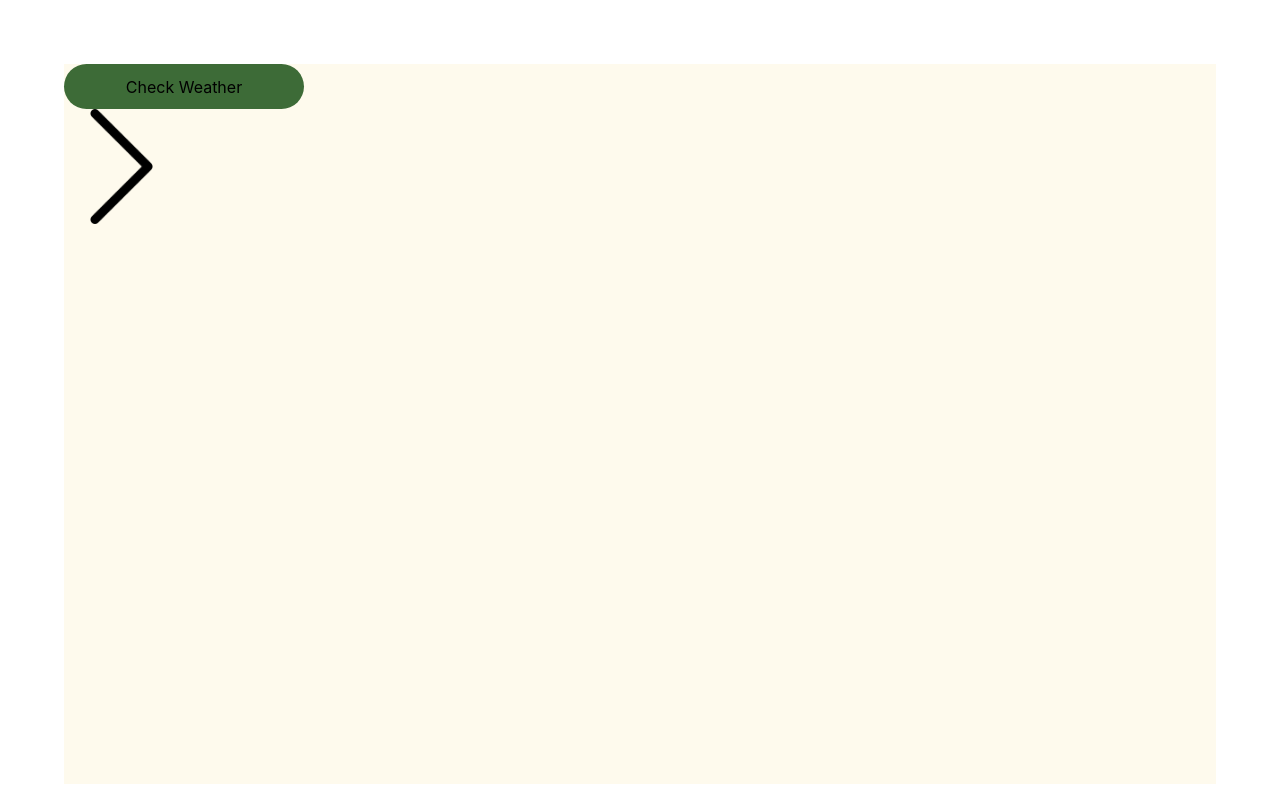
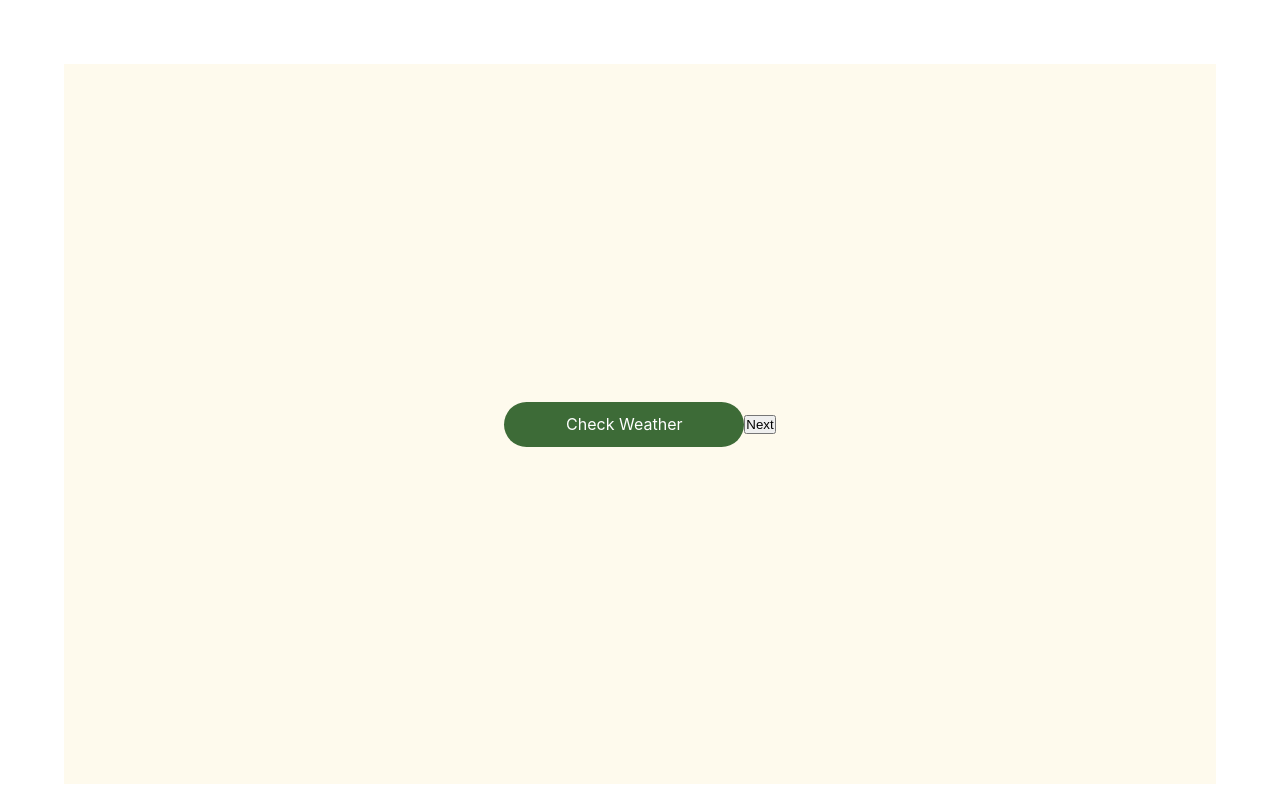
Before and after one commit to Player514/3IPWebsite, a React (Create React App) app in the folder green_kayak_website/: page / in a window 1280 px wide. Built offline with nearby package versions, Linux system fonts and the light colour scheme.

Commit message:
Created on-arrival page and navigation
Also changed some buttons and layout

```diff
--- a/green_kayak_website/src/App.js
+++ b/green_kayak_website/src/App.js
@@ -2,6 +2,7 @@ import { React } from 'react'
 import { BrowserRouter as Router, Routes, Route } from 'react-router-dom';
 import BeforeArrival from './pages/before-arrival'
 import LandingPage from './pages/booking-page';
+import OnArrival from './pages/on-arrival';
 
 
 const App = () => {
@@ -11,6 +12,7 @@ const App = () => {
           <Routes>
             <Route path="/" element={ <LandingPage />} exact />
             <Route path="/before-arrival" element={ <BeforeArrival /> } exact />
+            <Route path="/on-arrival" element={ <OnArrival /> } exact />
           </Routes>
           </div>
         </Router>
--- a/green_kayak_website/src/components/TextBox.js
+++ b/green_kayak_website/src/components/TextBox.js
@@ -4,7 +4,7 @@ import '../styles/textbox.css'
 function TextBox(props) {
     return(
         <div className="text-box">
-            <p className="text-box-text">{props.text}</p>
+            <p>{props.text}</p>
         </div>
     )
 }
--- a/green_kayak_website/src/pages/before-arrival.js
+++ b/green_kayak_website/src/pages/before-arrival.js
@@ -1,11 +1,16 @@
 import React from 'react'
+import { useNavigate } from 'react-router';
+import RightArrowButton from '../components/RightArrowButton';
 import '../styles/before-arrival.css'
 
+
 function BeforeArrival() {
+  const navigate = useNavigate();
+
     return (
       <div className="before-arrival">
         <div className="before-arrival-content">
-          <p>Content of page</p>
+        <RightArrowButton onClick={() => navigate('/on-arrival')} />
         </div>
       </div>
     );
--- a/green_kayak_website/src/pages/booking-page.js
+++ b/green_kayak_website/src/pages/booking-page.js
@@ -1,6 +1,5 @@
 import React from 'react'
 import { useNavigate } from 'react-router';
-import RightArrowButton from '../components/RightArrowButton';
 import TextBox from '../components/TextBox';
 import '../styles/booking-page.css'
 
@@ -12,7 +11,7 @@ function BookingPage() {
       <div className="booking-page">
         <div className="booking-page-content">
         <TextBox text="Check Weather" />
-        <RightArrowButton onClick={() => navigate('/before-arrival')} />
+        <button onClick={() => navigate('/before-arrival')}>Next</button>
         </div>
       </div>
     );
--- /dev/null
+++ b/green_kayak_website/src/pages/on-arrival.js
@@ -0,0 +1,15 @@
+import React from 'react'
+import '../styles/before-arrival.css'
+
+
+function OnArrival() {
+    return (
+      <div className="on-arrival">
+        <div className="on-arrival-content">
+            <p>On Arrival</p>
+        </div>
+      </div>
+    );
+  }
+
+export default OnArrival
--- a/green_kayak_website/src/styles/booking-page.css
+++ b/green_kayak_website/src/styles/booking-page.css
@@ -1,4 +1,8 @@
 .booking-page-content {
+    display: flex;
+    justify-content: center;
+    align-items: center;
+
     background-color: #FEFAED;
     margin-left: 5%;
     margin-top: 5%;
--- a/green_kayak_website/src/styles/textbox.css
+++ b/green_kayak_website/src/styles/textbox.css
@@ -9,9 +9,6 @@
     height: 5px;
 }
 
-.text-box.text {
-    text-align: center;
-    vertical-align: middle;
+.text-box p {
     color: white;
-    align-self: center;
 }
```
